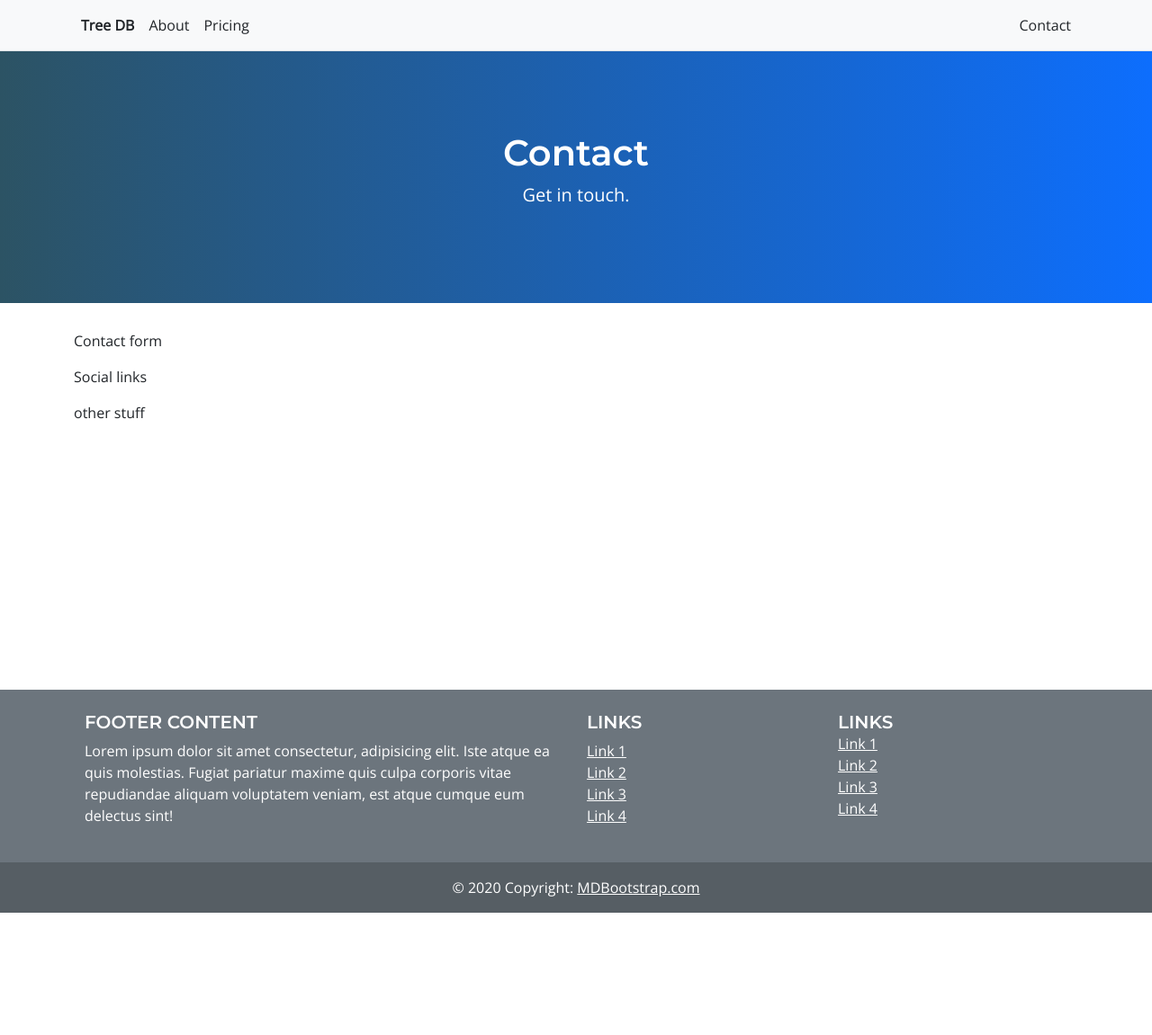
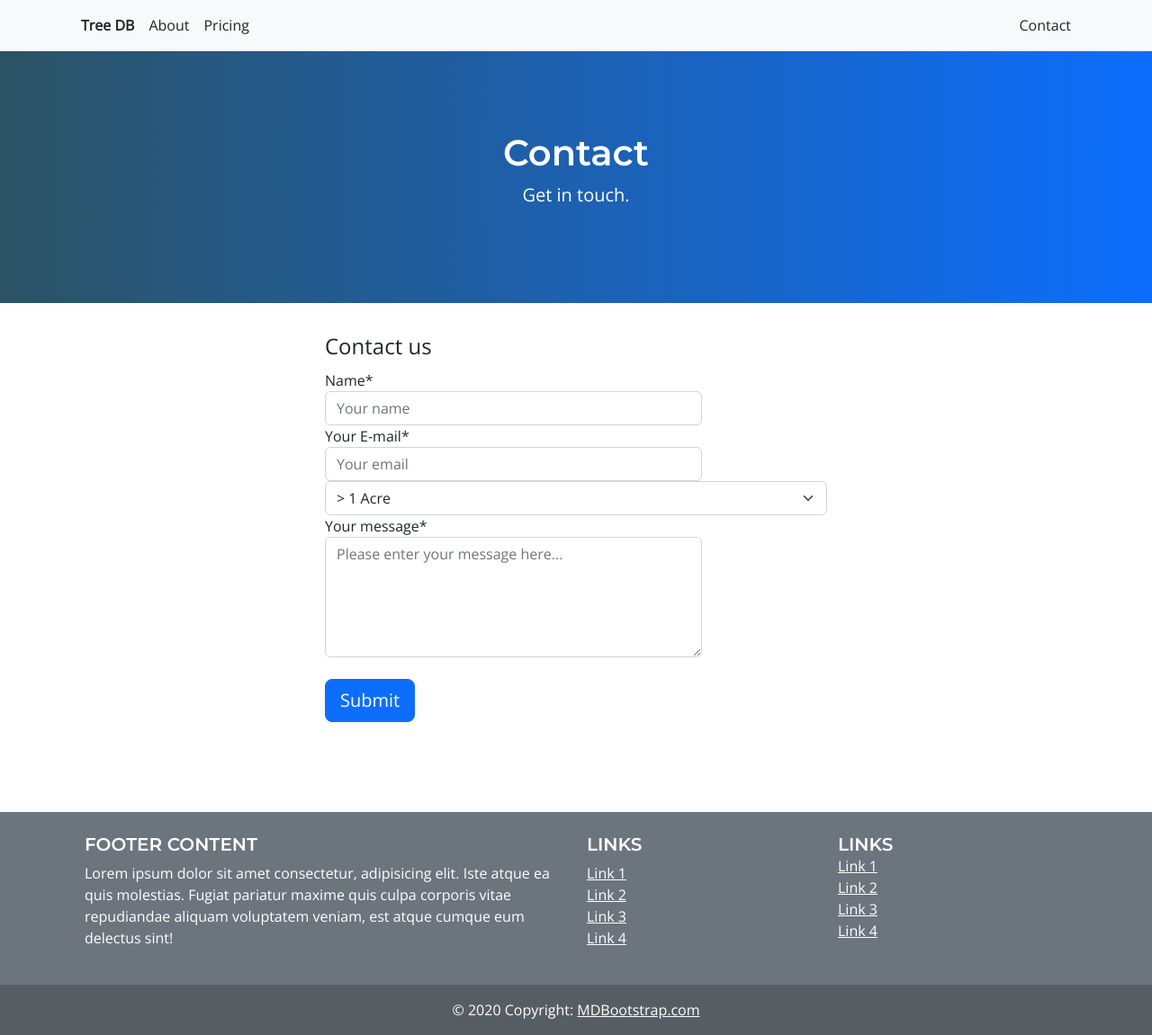
Before and after one commit to leabs/Tree-TSAR, a Jekyll site: the page built from contact.markdown, in a window 1280 px wide. Shown: the whole page at 90% size. Built offline with Jekyll 4.4.1, drawn with Linux system fonts in a browser that asks for light colours; before the commit the page ends 1015 px from its top, so only the background shows below that.

Commit message:
pushing contact form

```diff
--- a/contact.markdown
+++ b/contact.markdown
@@ -5,8 +5,56 @@ permalink: /contact/
 subtitle: Get in touch.
 ---
 
-Contact form
-
-Social links
-
-other stuff
+<section class="section">
+<div class="row">
+<form
+  action="https://formspree.io/f/xyyvynpq"
+  method="POST"
+>
+      <div class="col-md-6" style="margin:0 auto; margin-bottom:40px;">
+        <div class="well well-sm">
+          <form class="form-horizontal" action="" method="post">
+          <fieldset>
+            <legend>Contact us</legend>
+            <!-- Name input-->
+            <div class="form-group">
+              <label class="col-md-3 control-label" for="name">Name*</label>
+              <div class="col-md-9">
+                <input id="name" name="name" type="text" placeholder="Your name" class="form-control" required>
+              </div>
+            </div>
+            <!-- Email input-->
+            <div class="form-group">
+              <label class="col-md-3 control-label" for="email">Your E-mail*</label>
+              <div class="col-md-9">
+                <input type="email" name="email" type="text" placeholder="Your email" class="form-control" required>
+              </div>
+            </div>
+            <div class="form-group">
+                <select class="form-select" for="pricing-plan" aria-label="Default select example">
+                    <option value="less than an acre" selected>> 1 Acre</option>
+                    <option value="1-5 acres">1-5 Acres</option>
+                    <option value="6+ acres">6+ Acres</option>
+                </select>
+            </div>
+            <!-- Message body -->
+            <div class="form-group">
+              <label class="col-md-3 control-label" for="message">Your message*</label>
+              <div class="col-md-9">
+                <textarea class="form-control" id="message" name="message" placeholder="Please enter your message here..." rows="5" required></textarea>
+              </div>
+            </div>
+            <br />
+            <!-- Form actions -->
+            <div class="form-group">
+              <div class="col-md-12 text-right">
+                <button type="submit" class="btn btn-primary btn-lg">Submit</button>
+              </div>
+            </div>
+          </fieldset>
+          </form>
+        </div>
+      </div>
+      </form>
+	</div>
+    </section>
```
